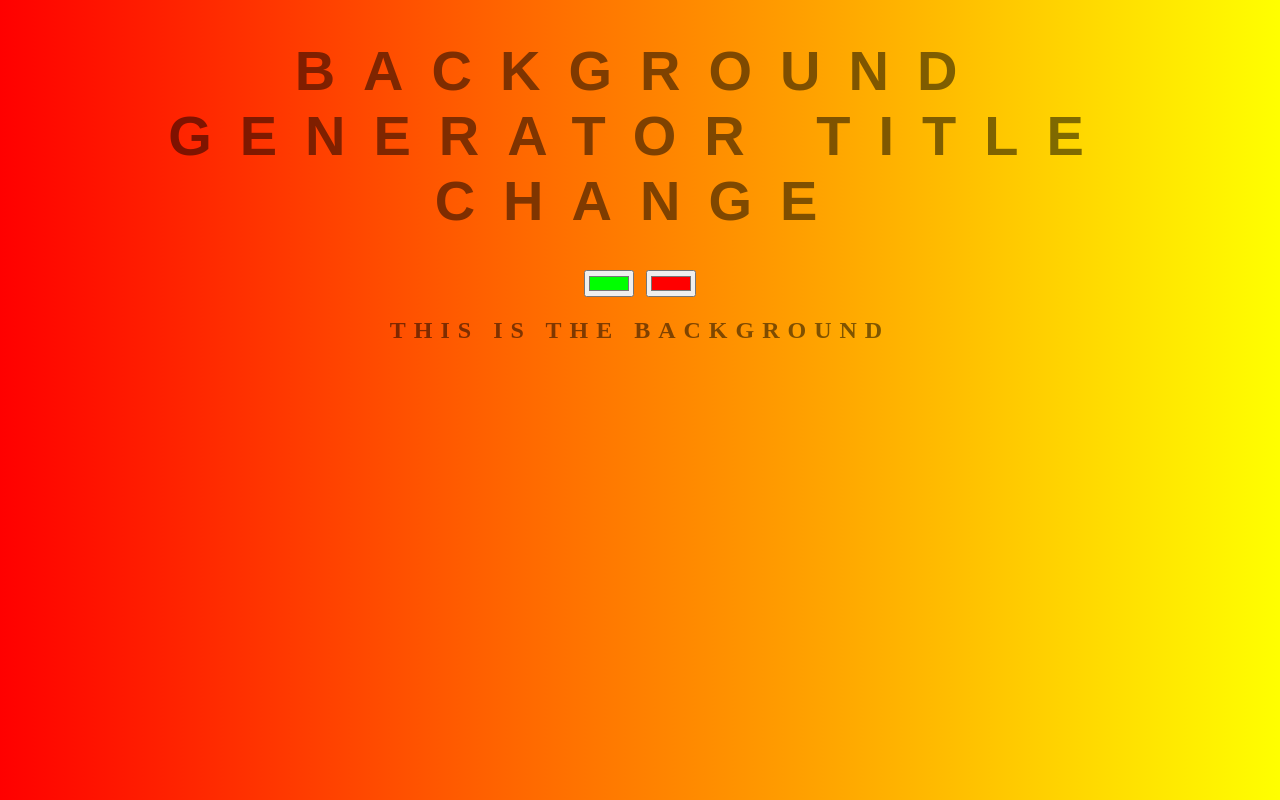
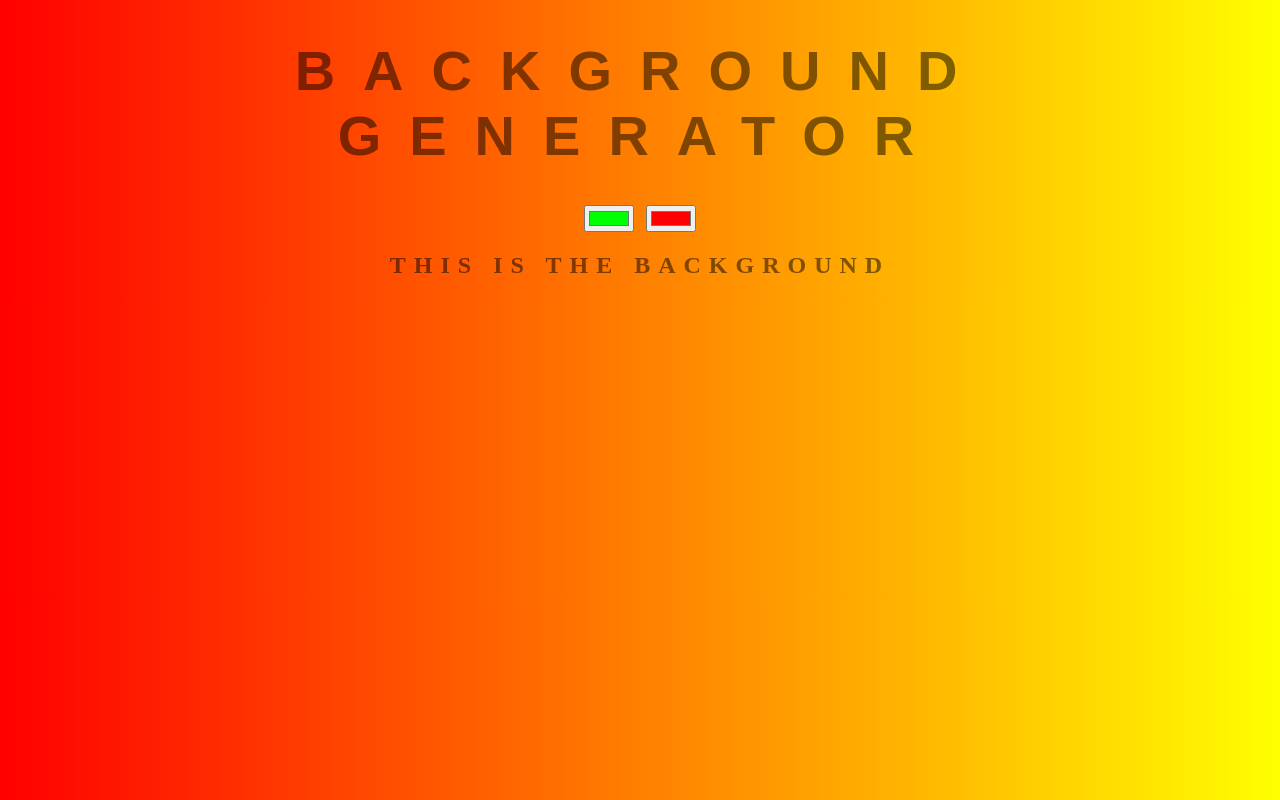
Before and after one commit to CalumBradbury24/background-generator, a plain HTML site: page index.html in a window 1280 px wide. Drawn offline with Linux system fonts and the light colour scheme.

Commit message:
title reversion

```diff
--- a/index.html
+++ b/index.html
@@ -5,7 +5,7 @@
         <link rel="stylesheet" type = "text/css" href="style.css">
     </head>
     <body id="gradient">
-        <h1>Background Generator title change</h1>
+        <h1>Background Generator</h1>
         <!--Input type="color" provides a user interface element that lets a user specify a colour-->
         <input class = "color1" type="color" name = "color1" value = "#00ff00">
         <input class = "color2" type="color" name = "color2" value = "#ff0000">
```
